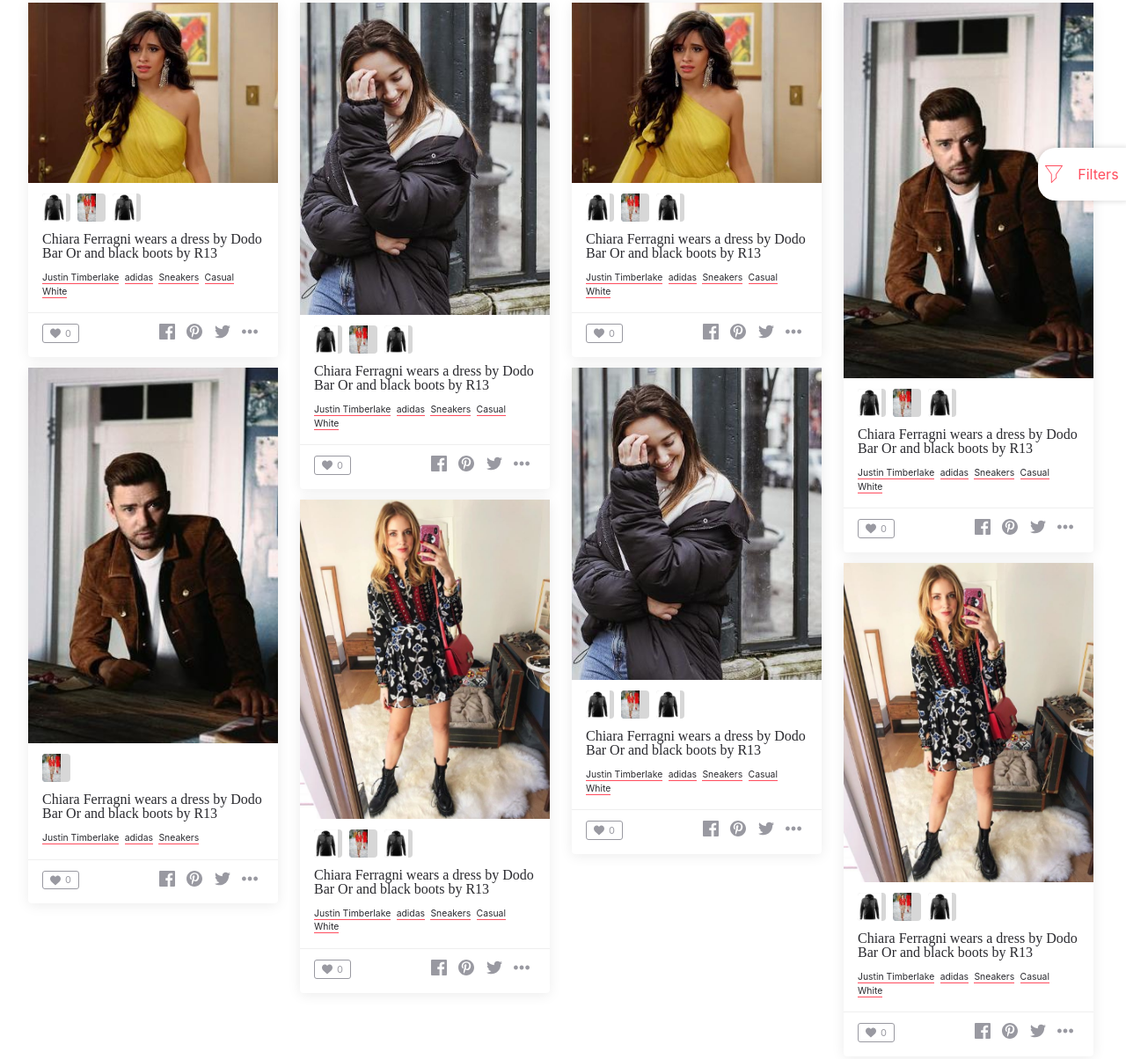
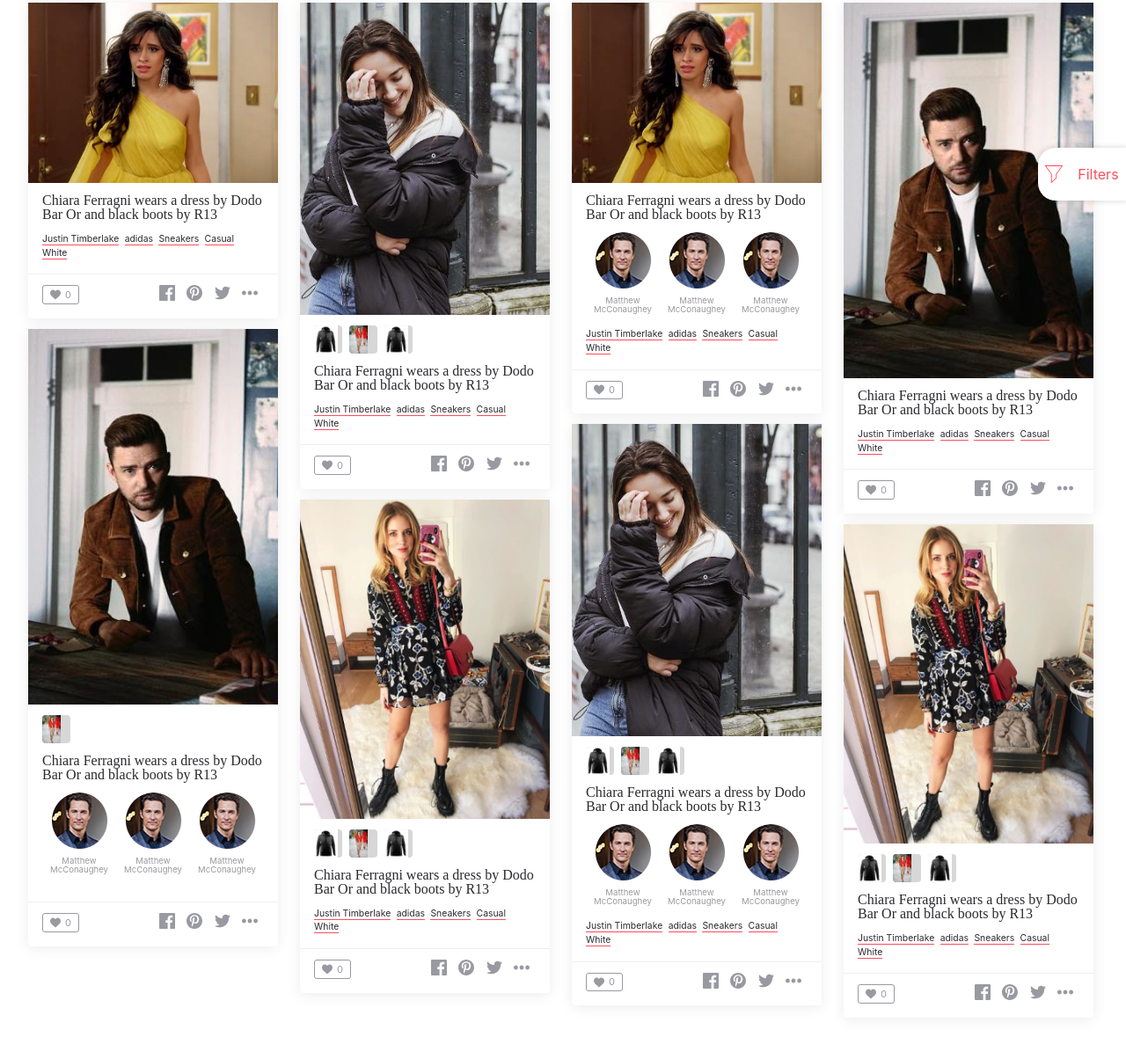
Before and after one commit to Kry-dev/smogey.be-content, a website built with webpack: page src/pug/celebrity.pug in a window 1280 px wide. Shown: the part 472-1676 px from the top of the page at 88% size. Built offline with nearby package versions, Linux system fonts and the light colour scheme; files whose address does not match are found by name; a web font is replaced by a local one.

Commit message:
fix summmer sidebar

```diff
--- a/src/pug/mixin/card-columns.pug
+++ b/src/pug/mixin/card-columns.pug
@@ -1,18 +1,9 @@
 .card-columns
+    //card1
     .card
         .card-img-top
             img.img-fluid(src='assets/img/products/product-01.jpg', alt='Card image cap')
         .card-body
-            ul.card-previews
-                li
-                    a(href='#')
-                        img(src='assets/img/products/product-01-80-80.png')
-                li
-                    a(href='#')
-                        img(src='assets/img/products/product-02-80-80.jpg')
-                li
-                    a(href='#')
-                        img(src='assets/img/products/product-01-80-80.png')
             h4.card-title Chiara Ferragni wears a dress by Dodo Bar Or and black boots by R13
             ul.card-tags
                 li
@@ -30,6 +21,7 @@
                 +icon('like')
                 span 0
             +card-socials
+    //card2
     .card
         .card-img-top
             img.img-fluid(src='assets/img/products/product-02.jpg', alt='Card image cap')
@@ -39,18 +31,13 @@
                     a(href='#')
                         img(src='assets/img/products/product-02-80-80.jpg')
             h4.card-title Chiara Ferragni wears a dress by Dodo Bar Or and black boots by R13
-            ul.card-tags
-                li
-                    a(href='#') Justin Timberlake
-                li
-                    a(href='#') adidas
-                li
-                    a(href='#') Sneakers
+            +celebrities(3)
         .card-footer
             a.likes(href='#')
                 +icon('like')
                 span 0
             +card-socials
+    //card3
     .card
         .card-img-top
             img.img-fluid(src='assets/img/products/product-03.jpg', alt='Card image cap')
@@ -82,6 +69,7 @@
                 +icon('like')
                 span 0
             +card-socials
+    //card4
     .card
         .card-img-top
             img.img-fluid(src='assets/img/products/product-04.png', alt='Card image cap')
@@ -113,9 +101,33 @@
                 +icon('like')
                 span 0
             +card-socials
+    //card5
     .card
         .card-img-top
             img.img-fluid(src='assets/img/products/product-01.jpg', alt='Card image cap')
+        .card-body
+            h4.card-title Chiara Ferragni wears a dress by Dodo Bar Or and black boots by R13
+            +celebrities(3)
+            ul.card-tags
+                li
+                    a(href='#') Justin Timberlake
+                li
+                    a(href='#') adidas
+                li
+                    a(href='#') Sneakers
+                li
+                    a(href='#') Casual
+                li
+                    a(href='#') White
+        .card-footer
+            a.likes(href='#')
+                +icon('like')
+                span 0
+            +card-socials
+    //card6
+    .card
+        .card-img-top
+            img.img-fluid(src='assets/img/products/product-03.jpg', alt='Card image cap')
         .card-body
             ul.card-previews
                 li
@@ -127,6 +139,29 @@
                 li
                     a(href='#')
                         img(src='assets/img/products/product-01-80-80.png')
+            h4.card-title Chiara Ferragni wears a dress by Dodo Bar Or and black boots by R13
+            +celebrities(3)
+            ul.card-tags
+                li
+                    a(href='#') Justin Timberlake
+                li
+                    a(href='#') adidas
+                li
+                    a(href='#') Sneakers
+                li
+                    a(href='#') Casual
+                li
+                    a(href='#') White
+        .card-footer
+            a.likes(href='#')
+                +icon('like')
+                span 0
+            +card-socials
+    //card7
+    .card
+        .card-img-top
+            img.img-fluid(src='assets/img/products/product-02.jpg', alt='Card image cap')
+        .card-body
             h4.card-title Chiara Ferragni wears a dress by Dodo Bar Or and black boots by R13
             ul.card-tags
                 li
@@ -144,68 +179,7 @@
                 +icon('like')
                 span 0
             +card-socials
-    .card
-        .card-img-top
-            img.img-fluid(src='assets/img/products/product-03.jpg', alt='Card image cap')
-        .card-body
-            ul.card-previews
-                li
-                    a(href='#')
-                        img(src='assets/img/products/product-01-80-80.png')
-                li
-                    a(href='#')
-                        img(src='assets/img/products/product-02-80-80.jpg')
-                li
-                    a(href='#')
-                        img(src='assets/img/products/product-01-80-80.png')
-            h4.card-title Chiara Ferragni wears a dress by Dodo Bar Or and black boots by R13
-            ul.card-tags
-                li
-                    a(href='#') Justin Timberlake
-                li
-                    a(href='#') adidas
-                li
-                    a(href='#') Sneakers
-                li
-                    a(href='#') Casual
-                li
-                    a(href='#') White
-        .card-footer
-            a.likes(href='#')
-                +icon('like')
-                span 0
-            +card-socials
-    .card
-        .card-img-top
-            img.img-fluid(src='assets/img/products/product-02.jpg', alt='Card image cap')
-        .card-body
-            ul.card-previews
-                li
-                    a(href='#')
-                        img(src='assets/img/products/product-01-80-80.png')
-                li
-                    a(href='#')
-                        img(src='assets/img/products/product-02-80-80.jpg')
-                li
-                    a(href='#')
-                        img(src='assets/img/products/product-01-80-80.png')
-            h4.card-title Chiara Ferragni wears a dress by Dodo Bar Or and black boots by R13
-            ul.card-tags
-                li
-                    a(href='#') Justin Timberlake
-                li
-                    a(href='#') adidas
-                li
-                    a(href='#') Sneakers
-                li
-                    a(href='#') Casual
-                li
-                    a(href='#') White
-        .card-footer
-            a.likes(href='#')
-                +icon('like')
-                span 0
-            +card-socials
+    //card8
     .card
         .card-img-top
             img.img-fluid(src='assets/img/products/product-04.png', alt='Card image cap')
--- a/src/sass/global/_cards-columns.scss
+++ b/src/sass/global/_cards-columns.scss
@@ -5,12 +5,12 @@
 }
 
 /* Large devices (desktops, 992px and up) */
-@media (min-width: 992px) {
-	.card-columns {column-count: 4;}
+@media (max-width: 992px) {
+	.card-columns {column-count: 3;}
 }
 
 /* Extra large devices (large desktops, 1200px and up) */
-@media (min-width: 1170px) {
+@media (min-width: 992px) {
 	.card-columns {column-count: 4;}
 }
 .card-columns {
@@ -102,7 +102,12 @@
 			flex-direction: row;
 			justify-content: space-between;
 		}
-
+		.celebrity-item{
+			max-width: 70px;
+			.celebriry-name{
+				font-size: .6rem;
+			}
+		}
 	}
 	@include media-breakpoint-down(sm){
 		padding: 0;
@@ -116,5 +121,8 @@
 		.card-footer{
 			display: none;
 		}
+		.celebrity-list{
+			display: none;
+		}
 	}
 }
--- a/src/sass/global/_celebrity-list.scss
+++ b/src/sass/global/_celebrity-list.scss
@@ -19,7 +19,10 @@
 			text-align: center;
 		}
 	}
+
 }
+
+
 .celebrity-list{
 	width: 100%;
 	margin: .5rem 0;
@@ -70,3 +73,10 @@
 	}
 
 }
+#content-wrapper{
+	@include media-breakpoint-down(lg){
+		.celebrity-list{
+			justify-content: flex-start;
+		}
+	}
+}
--- a/src/sass/global/_sidebar.scss
+++ b/src/sass/global/_sidebar.scss
@@ -38,7 +38,7 @@ $sidebar-xs-w: 60%;
 		@include media-breakpoint-down(sm){
 			padding-right: $sidebar-sm-w;
 			.card-columns{
-				column-count: 2;
+				column-count: 2 !important;
 			}
 		}
 		@include media-breakpoint-down(xs){
```
Also changed, not shown: build/assets/css/app.min.css, build/celebrity.html, build/index.html.
